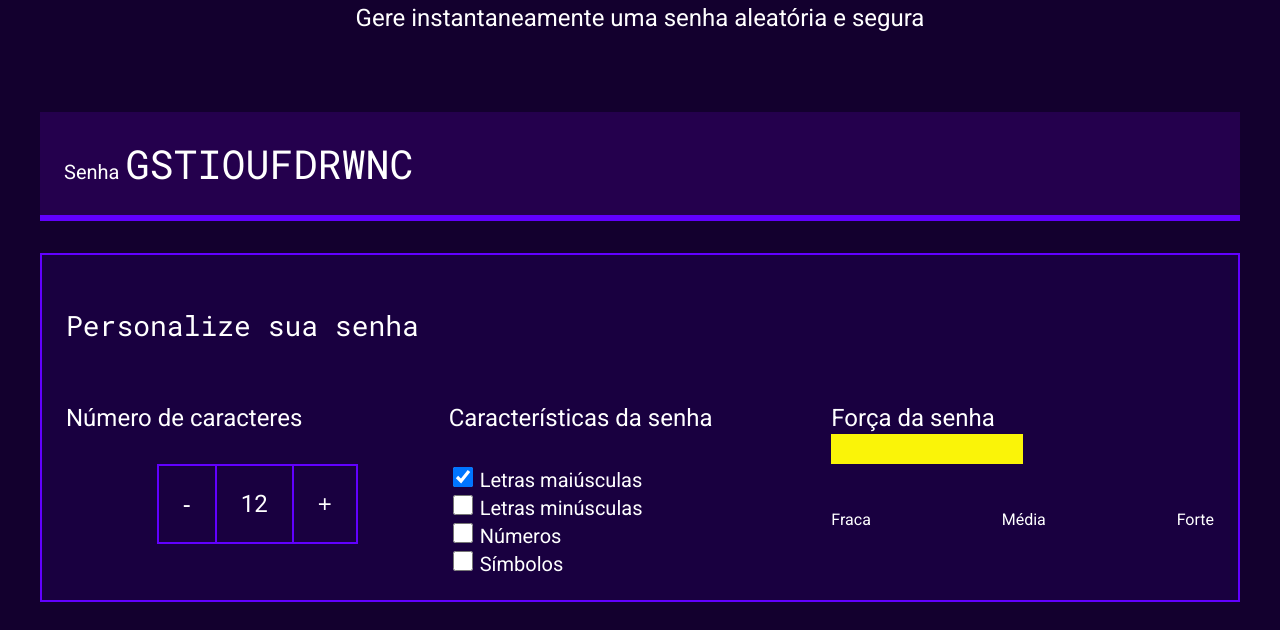
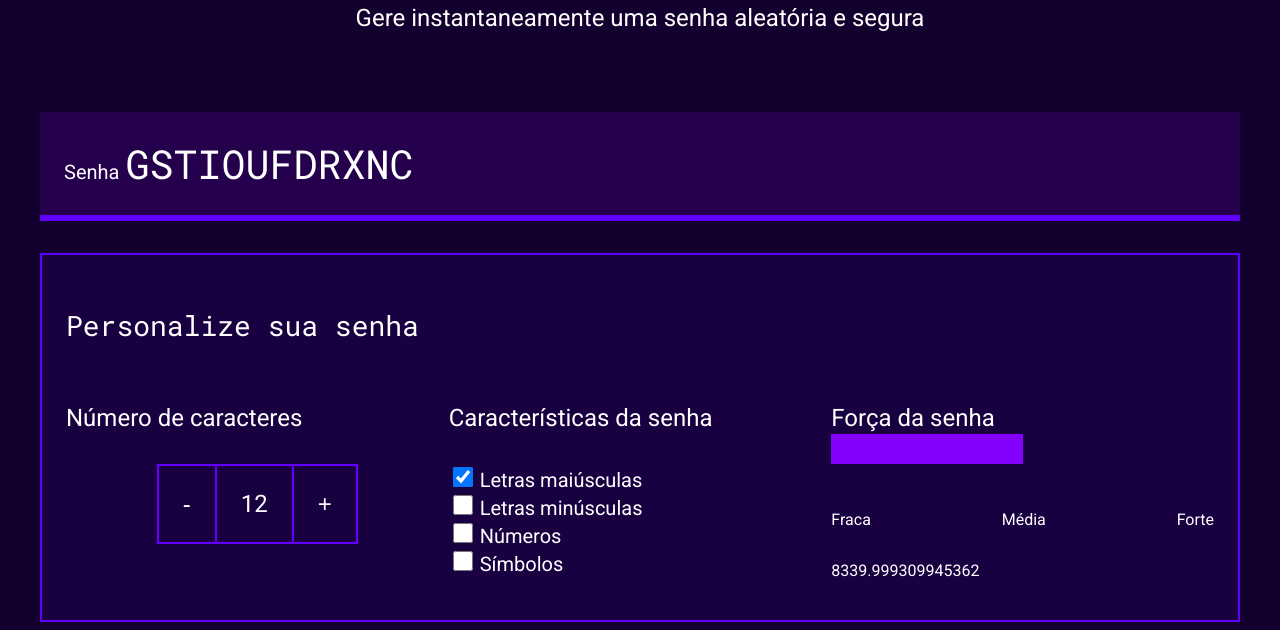
Before and after one commit to amandapilatti/seguranca-digital, a plain HTML site: page index.html in a window 1280 px wide. Shown: the part 214-844 px from the top of the page. Drawn offline with Linux system fonts and the light colour scheme.

Commit message:
Add files via upload

```diff
--- a/index.html
+++ b/index.html
@@ -64,6 +64,7 @@
                         <p>Forte</p>
 
                     </div>
+                    <p class="entropia"></p>
                 </div>
             </div>
         </div>
--- a/main.js
+++ b/main.js
@@ -1,69 +1,84 @@
 const numeroSenha = document.querySelector('.parametro-senha__texto');
 let tamanhoSenha = 12;
+numeroSenha.textContent = tamanhoSenha;
+const letrasMaiusculas = 'ABCDEFGHIJKLMNOPQRSTUVXYWZ';
+const letrasMinusculas = 'abcdefghijklmnopqrstuvxywz';
+const numeros = '0123456789';
+const simbolos = '!@%*?';
+const botoes = document.querySelectorAll('.parametro-senha__botao');
+const campoSenha = document.querySelector('#campo-senha');
+const checkbox = document.querySelectorAll('.checkbox');
+const forcaSenha = document.querySelector('.forca');
 
-numeroSenha.textContent = tamanhoSenha;
-
-const botoes = document.querySelectorAll('.parametro-senha__botao');
 
 botoes[0].onclick = diminuiTamanho;
 botoes[1].onclick = aumentaTamanho;
 
-function diminuiTamanho(){
-    if (tamanhoSenha > 1){
+
+function diminuiTamanho() {
+    if (tamanhoSenha > 1) {
+        // tamanhoSenha = tamanhoSenha-1;
         tamanhoSenha--;
     }
-
     numeroSenha.textContent = tamanhoSenha;
+    geraSenha();
+}
+function aumentaTamanho() {
+    if (tamanhoSenha < 20) {
+        // tamanhoSenha = tamanhoSenha+1;
+        tamanhoSenha++;
+    }
+    numeroSenha.textContent = tamanhoSenha;
+    geraSenha();
 }
 
-function aumentaTamanho(){
-    if (tamanhoSenha < 20){
-        tamanhoSenha++;
-    }
 
-    numeroSenha.textContent = tamanhoSenha;
-}
-
-const campoSenha = document.querySelector('#campo-senha');
-const checkbox = document.querySelectorAll('.checkbox');
-
-for (i=0; i < checkbox.length; i++){
+for (i = 0; i < checkbox.length; i++) {
     checkbox[i].onclick = geraSenha;
 }
 
-const letrasMaiusculas = 'ABCDEFGHIJKLMNOPQRSTUVWXYZ';
-const letrasMinusculas = 'abcdefghijklmnopqrstuvwxyz';
-const numeros = '0123456789';
-const simbolos = ';:/~^|\!@#$%¨&*_-()+={}[]?><.,`°ºª§"';
 
-function geraSenha (){
+geraSenha();
+
+
+function geraSenha() {
     let alfabeto = '';
-
-    if (checkbox[0].checked){
+    if (checkbox[0].checked) {
         alfabeto = alfabeto + letrasMaiusculas;
     }
-
-    if (checkbox[1].checked){
+    if (checkbox[1].checked) {
         alfabeto = alfabeto + letrasMinusculas;
     }
-
-    if (checkbox[2].checked){
+    if (checkbox[2].checked) {
         alfabeto = alfabeto + numeros;
     }
-
-    if (checkbox[3].checked){
+    if (checkbox[3].checked) {
         alfabeto = alfabeto + simbolos;
     }
-
-
     let senha = '';
-    for (let i=0; i<tamanhoSenha; i++){
-        let numeroAleatorio = Math.random()*alfabeto.length;
+    for (let i = 0; i < tamanhoSenha; i++) {
+        let numeroAleatorio = Math.random() * alfabeto.length;
         numeroAleatorio = Math.floor(numeroAleatorio);
         senha = senha + alfabeto[numeroAleatorio];
     }
+    campoSenha.value = senha;
+    classificaSenha(alfabeto.length);
 
-    campoSenha.value = senha;
+
 }
 
-geraSenha();
+
+function classificaSenha(tamanhoAlfabeto){
+    let entropia = tamanhoSenha * Math.log2(tamanhoAlfabeto);
+    console.log(entropia);
+    forcaSenha.classList.remove('fraca','media','forte');
+    if (entropia > 57){
+        forcaSenha.classList.add('forte');
+    } else if (entropia > 35 && entropia < 57 ) {
+        forcaSenha.classList.add('media');
+    } else if (entropia <= 35){
+        forcaSenha.classList.add('fraca');
+    }
+    const valorEntropia = document.querySelector('.entropia');
+    valorEntropia.textContent = 2**Math.floor(entropia)/(100e6*60*60*24);
+}
--- a/style.css
+++ b/style.css
@@ -108,38 +108,38 @@ body {
     font-size: 24px;
 }
 
-label{
+label {
     font-size: 20px;
 }
 
-.checkbox{
+.checkbox {
     width: 20px;
     height: 20px;
     cursor: pointer;
 }
 
-.forca{
+.forca {
     height: 30px;
     position: relative;
     bottom: 30px;
 }
 
-.fraca{
+.fraca {
     width: 25%;
-    background-color: #E71B32;
+    background-color: #5100ff;
 }
 
-.media{
+.media {
     width: 50%;
-    background-color: #FAF408;
+    background-color: #8400ff;
 }
 
-.forte{
+.forte {
     width: 100%;
-    background-color: #00FF85;
+    background-color: #b300ff;
 }
 
-.parametro-senha-textos{
+.parametro-senha-textos {
     display: flex;
     justify-content: space-between;
 }
```
